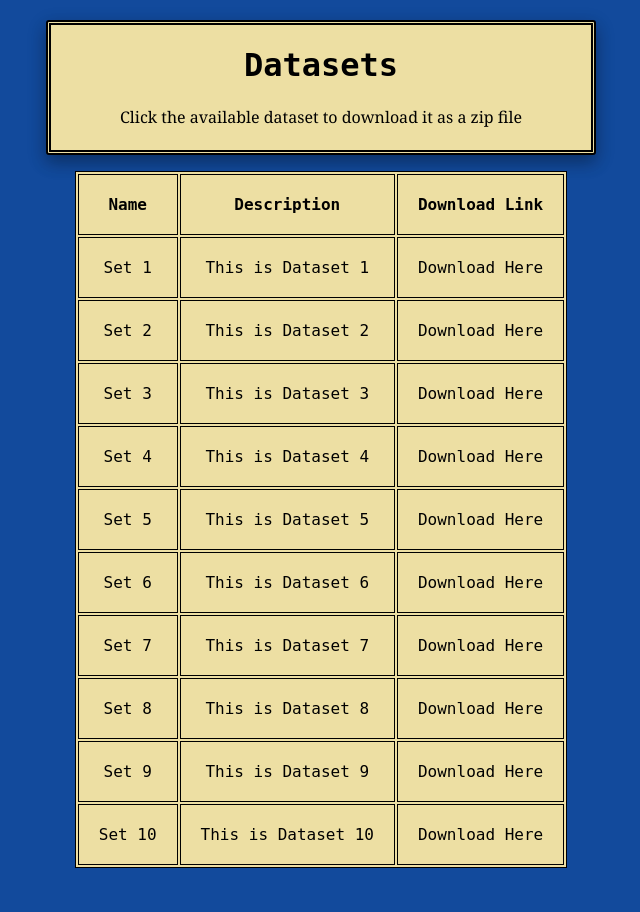
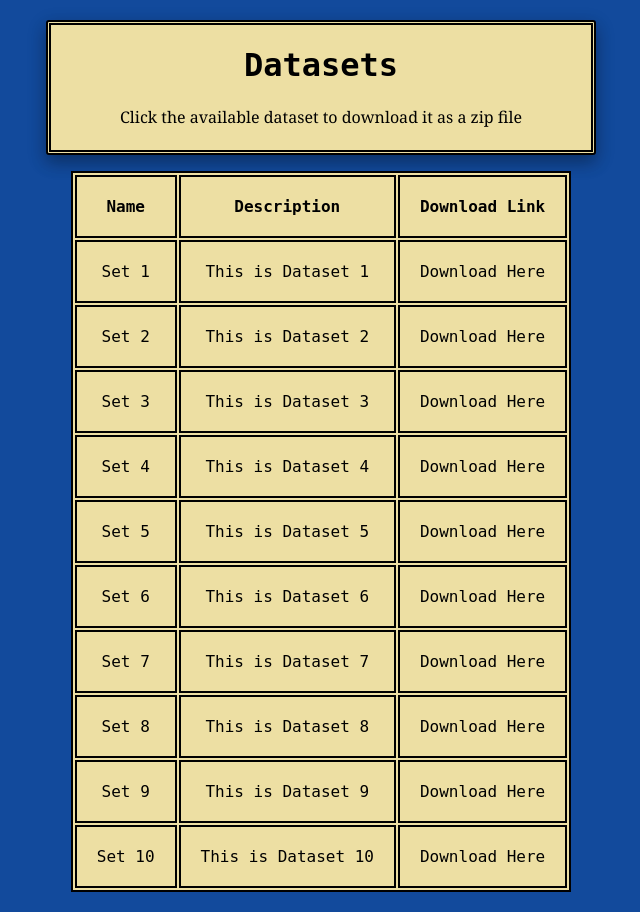
Before and after one commit to gwyni/EE461L_Team-8_Project, a Flask app: template templates/datasetpage.html in a window 1280 px wide. Shown: the whole page, without its empty margins (319-959 px from the left). Before the commit the page ends 868 px from the top, so only its background shows below. Run offline with Flask 2, Linux system fonts and the light colour scheme; the template is opened without the code that fills it, so the values that code supplies are empty; some libraries are stand-ins or nearby versions.

Commit message:
Update datasetpage.css

```diff
--- a/static/css/datasetpage.css
+++ b/static/css/datasetpage.css
@@ -1,5 +1,5 @@
 table, th, td {
-    border: 1px solid black;
+    border: 2px solid black;
     background-color: #EDDFA3;
 }
 
```
